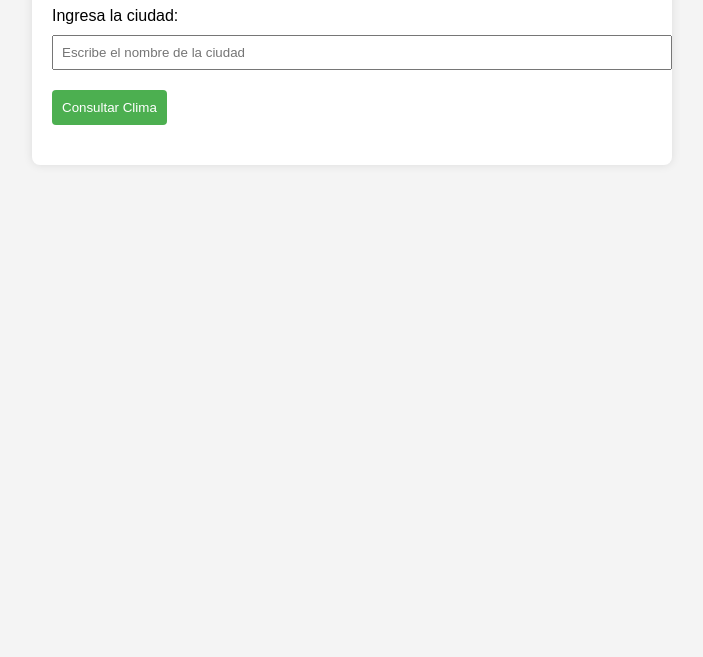
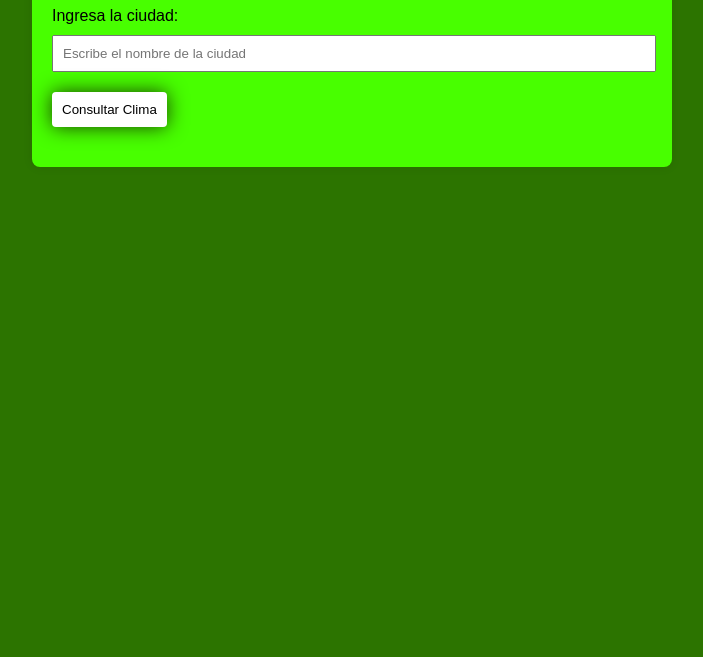
Before and after one commit to GonzaloRomano46/clima, a plain HTML site: page index.html in a window 1280 px wide. Shown: the part 143-800 px from the top of the page, without its empty margins (288-991 px from the left). Drawn offline with Linux system fonts and the light colour scheme.

Commit message:
Update css.css

```diff
--- a/css.css
+++ b/css.css
@@ -2,14 +2,14 @@ body {
     font-family: Arial, sans-serif;
     margin: 0;
     padding: 0;
-    background-color: #f4f4f4;
+    background-color: #2c7400;
 }
 
 .container {
     max-width: 600px;
     margin: 50px auto;
     padding: 20px;
-    background-color: #fff;
+    background-color: #48ff00;
     border-radius: 8px;
     box-shadow: 0 0 10px rgba(0, 0, 0, 0.1);
 }
@@ -24,18 +24,22 @@ label {
 }
 
 input {
-    width: 100%;
-    padding: 8px;
+    width: 97%;
+    padding: 9px;
     margin-bottom: 20px;
+
 }
 
 button {
-    background-color: #4caf50;
-    color: #fff;
+    background-color: #ffffff;
+    color: #000000;
+    border-color: black;
+    box-shadow: 0 0 20px #183f00;
     padding: 10px;
     border: none;
     border-radius: 4px;
     cursor: pointer;
+
 }
 
 button:hover {
```
